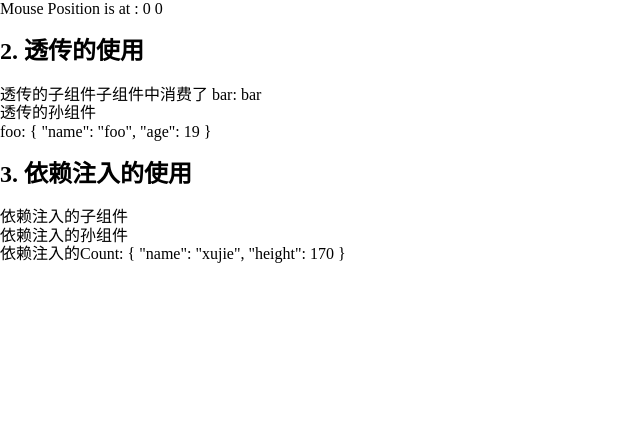
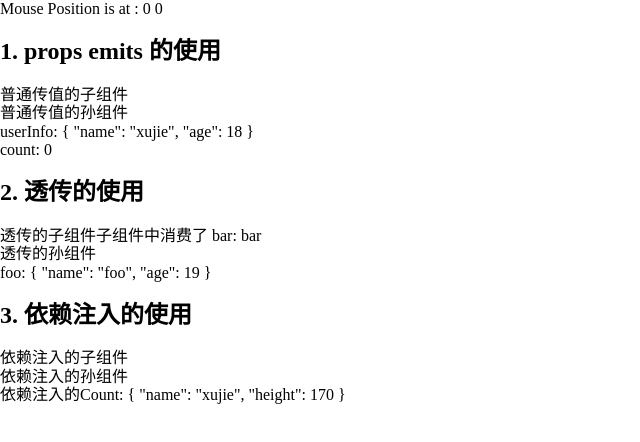
Before and after one commit to Xujie990604/YuanShan_blog, a Vue app: page /home in a window 1280 px wide. Shown: the top 442 px of the page, without its empty margins (0-640 px from the left). Built offline with nearby package versions, Linux system fonts and the light colour scheme.

Commit message:
普通传值方式进行跨组件传值

```diff
--- /dev/null
+++ b/src/views/home/cpts/home-props-son.vue
@@ -0,0 +1,43 @@
+<!-- eslint-disable vue/no-setup-props-destructure -->
+<template>
+  <div class="home-props-son">
+    <h2>1. props emits 的使用</h2>
+    <span>普通传值的子组件</span>
+
+    <homePropsSun
+      :userInfo="userInfo"
+      :count="count"
+      @update-user-info-sun="$emit('update-user-info')"
+      @update-count-sun="$emit('update-count')"></homePropsSun>
+  </div>
+</template>
+
+<script lang="ts" setup>
+  import { toRefs } from 'vue'
+
+  import homePropsSun from './home-props-sun.vue'
+
+  interface IProps {
+    userInfo: {
+      name: string
+      age: number
+    }
+    count: number
+  }
+
+  const props = withDefaults(defineProps<IProps>(), {
+    userInfo: () => ({
+      name: 'tom',
+      age: 16,
+    }),
+    count: 0,
+  })
+  const { userInfo, count } = toRefs(props)
+
+  defineEmits<{
+    (e: 'update-user-info'): void
+    (e: 'update-count'): void
+  }>()
+</script>
+
+<style scoped lang="scss"></style>
--- /dev/null
+++ b/src/views/home/cpts/home-props-sun.vue
@@ -0,0 +1,51 @@
+<template>
+  <div class="home-props-sun">
+    <span>普通传值的孙组件</span>
+    <div
+      class="user-info"
+      @click="updateUserInfo">
+      userInfo: {{ userInfo }}
+    </div>
+    <div
+      class="count"
+      @click="updateCount">
+      count: {{ count }}
+    </div>
+  </div>
+</template>
+
+<script lang="ts" setup>
+  import { toRefs } from 'vue'
+
+  interface IProps {
+    userInfo: {
+      name: string
+      age: number
+    }
+    count: number
+  }
+
+  const props = withDefaults(defineProps<IProps>(), {
+    userInfo: () => ({
+      name: 'tom',
+      age: 16,
+    }),
+    count: 0,
+  })
+  const { userInfo, count } = toRefs(props)
+
+  const emits = defineEmits<{
+    (e: 'update-user-info-sun'): void
+    (e: 'update-count-sun'): void
+  }>()
+
+  function updateUserInfo() {
+    emits('update-user-info-sun')
+  }
+
+  function updateCount() {
+    emits('update-count-sun')
+  }
+</script>
+
+<style scoped lang="scss"></style>
--- a/src/views/home/home-item.vue
+++ b/src/views/home/home-item.vue
@@ -1,7 +1,13 @@
 <template>
   <!-- 分别使用三种方式来体会 普通传值，透传，依赖注入带来的好处 -->
   <div class="my-home">Mouse Position is at : {{ x }} {{ y }}</div>
+
   <!-- 1. props emit 的方式来实现跨层级传值，事件 -->
+  <homePropsSon
+    :userInfo="userInfo"
+    :count="count"
+    @update-user-info="userInfo.age++"
+    @update-count="count++"></homePropsSon>
 
   <!-- 2. 透传的方式来实现跨层级传值，事件 -->
   <homeAttrsSon
@@ -20,6 +26,14 @@
   import { useMouse } from './hooks/hook-mouse'
   // 鼠标在当前页的坐标
   const { x, y } = useMouse()
+  // 1. 使用 props emit 的方式来实现跨层级传值，事件
+  import homePropsSon from './cpts/home-props-son.vue'
+  const userInfo = reactive({
+    name: 'xujie',
+    age: 18,
+  })
+
+  const count = ref(0)
 
   // 2. 使用透传的方式来实现跨层级传值，事件
   import homeAttrsSon from './cpts/home-attrs-son.vue'
```
